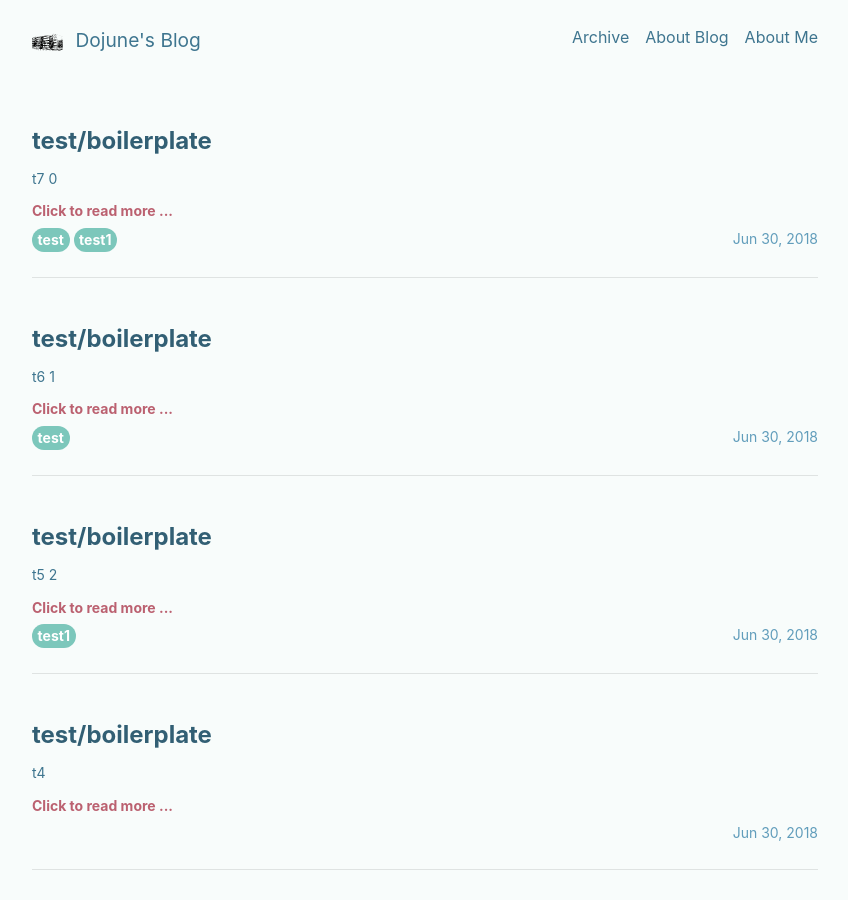
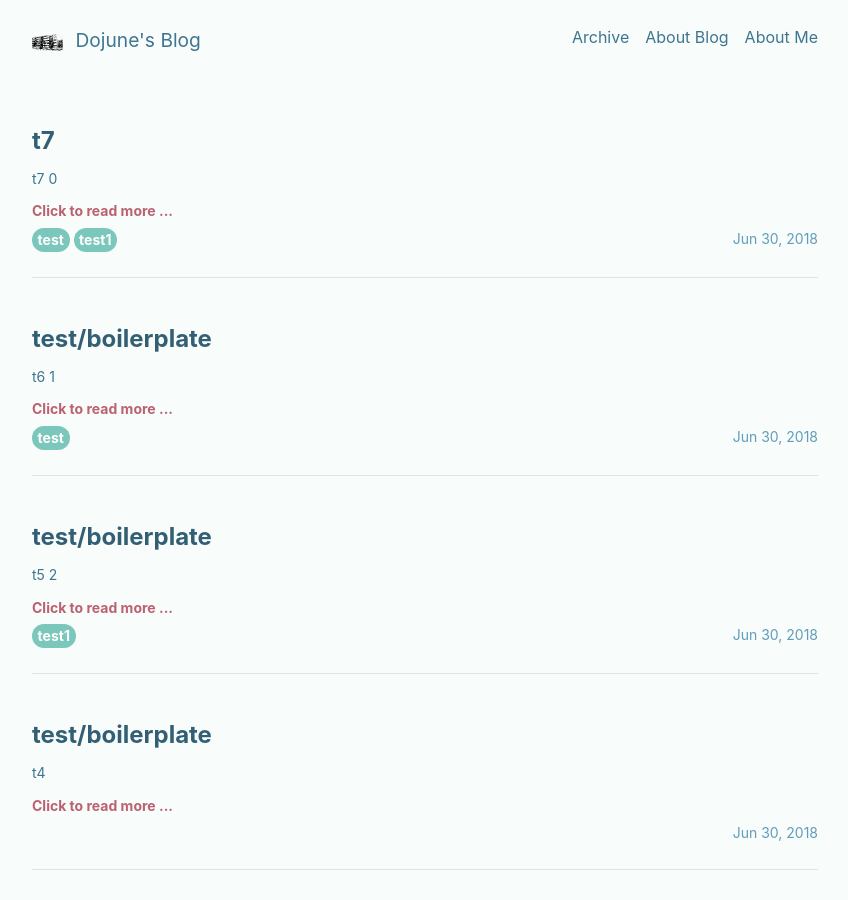
Before and after one commit to mindoj/mindojune.github.io, a Jekyll site: the page built from index.html, in a window 1280 px wide and 900 px high. Shown: the whole window, without its empty margins (215-1063 px from the left). Built offline with Jekyll 4.4.1, drawn with Linux system fonts in a browser that asks for light colours; nearby versions of some CDN libraries; formulas are drawn with MathJax 3; the list of posts is cut into pages by our own code.

Commit message:
Update 2018-06-30-t7.markdown

```diff
--- a/_posts/2018-06-30-t7.markdown
+++ b/_posts/2018-06-30-t7.markdown
@@ -1,6 +1,6 @@
 ---
 layout: article
-title: test/boilerplate
+title: t7
 comments: true
 tags: [ test, test1]
 ---
```
